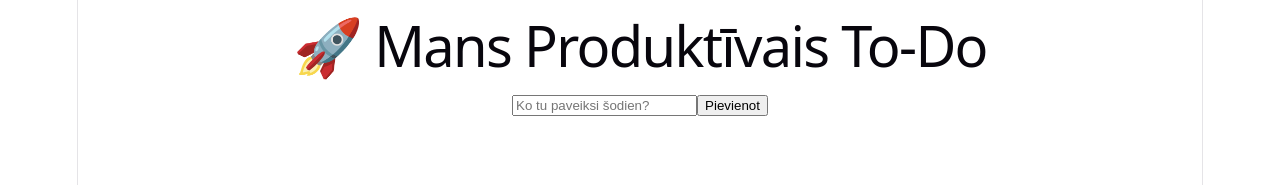
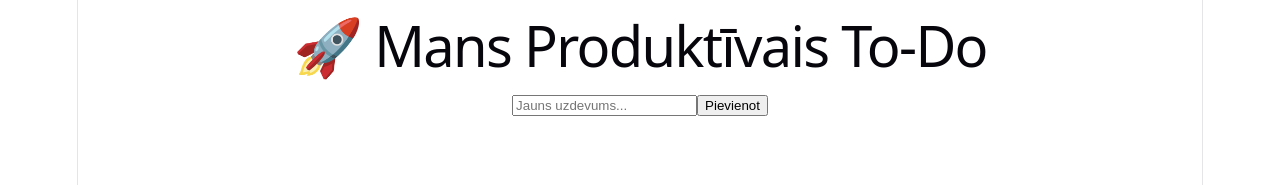
Before and after one commit to TimursZascerinskis/todo-react, a React (Vite) app: page / in a window 1280 px wide. Shown: the top 185 px of the page. Built offline with nearby package versions, Linux system fonts and the light colour scheme.

Commit message:
a::Pielāgots ievades teksts lietotājam

```diff
--- a/src/App.jsx
+++ b/src/App.jsx
@@ -59,7 +59,9 @@ function App() {
       <input
         value={task}
         onChange={(e) => setTask(e.target.value)}
-        placeholder="Ko tu paveiksi šodien?"
+
+        placeholder="Jauns uzdevums..."
+
       />
       {editId ? (
         <button onClick={updateTodo}>Saglabāt izmaiņas</button>
```
